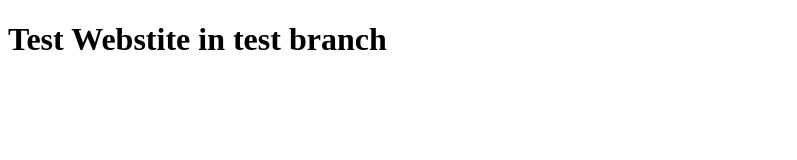
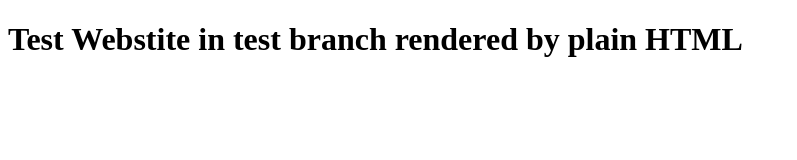
Before and after one commit to Harish-Athulya/test_ops_website, a plain HTML site: page index.html in a window 1280 px wide. Shown: the whole page, without its empty margins (0-797 px from the left). Drawn offline with Linux system fonts and the light colour scheme.

Commit message:
Second commit to test branch

```diff
--- a/index.html
+++ b/index.html
@@ -7,6 +7,6 @@
     <title>Github Actions</title>
 </head>
 <body>
-    <h1>Test Webstite in test branch</h1>
+    <h1>Test Webstite in test branch rendered by plain HTML</h1>
 </body>
 </html>
```
Also changed, not shown: 1 other file.
